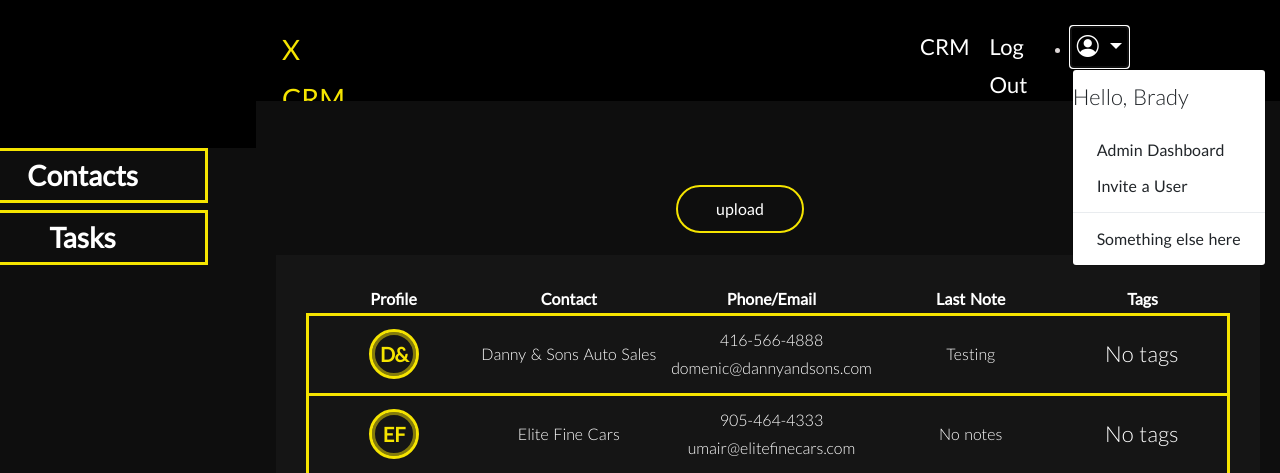
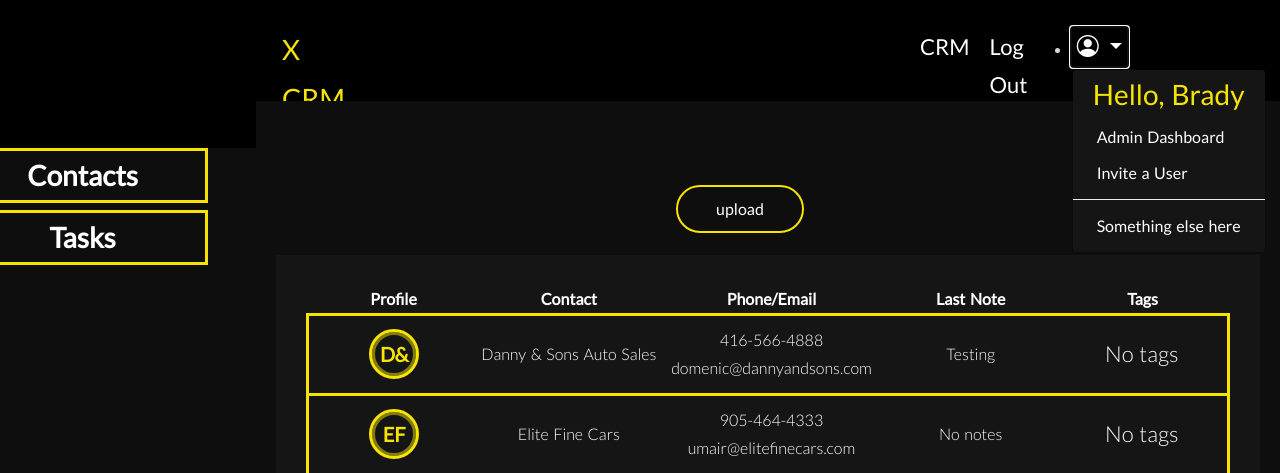
Before and after one commit to burnsie000/crm, a Flask app: page /CRM in a window 1280 px wide, after a click that opens the changed part; the page is wider, and only the part inside the window is pictured. Shown: the top 473 px of that part. Run offline with Flask 3, Linux system fonts and the light colour scheme; a user stored in the database is signed in; some libraries are stand-ins or nearby versions.

Commit message:
updated the styles of the account dropdown menu

```diff
--- a/my_package/static/css/main.css
+++ b/my_package/static/css/main.css
@@ -1073,3 +1073,19 @@ input[type=file]::file-selector-button {
 .nav-item, .dropdown {
   margin-left: 2em;
 }
+.account-dropdown-greeting {
+  justify-content: center;
+  text-align: center;
+  font-weight: bolder;
+  color: #F5E400;
+}
+.dropdown-menu {
+  background-color: rgb(21,21,21);
+}
+.dropdown-item {
+  color: white;
+}
+.dropdown-item:hover {
+  color: #F5E400;
+  background-color: rgb(28,28,28)
+}
--- a/my_package/templates/layout.html
+++ b/my_package/templates/layout.html
@@ -54,7 +54,7 @@
                 <i class="bi bi-person-circle"></i>
               </a>
               <div class="dropdown-menu" aria-labelledby="navbarDropdown">
-                <p>Hello, {{ user.firstname }}</p>
+                <h3 class="account-dropdown-greeting">Hello, {{ user.firstname }}</h3>
                 {% if user.is_admin %}
                 <a class="dropdown-item" href="/admin_dashboard">Admin Dashboard</a>
                 <a class="dropdown-item" href="/invite_user">Invite a User</a>
```
